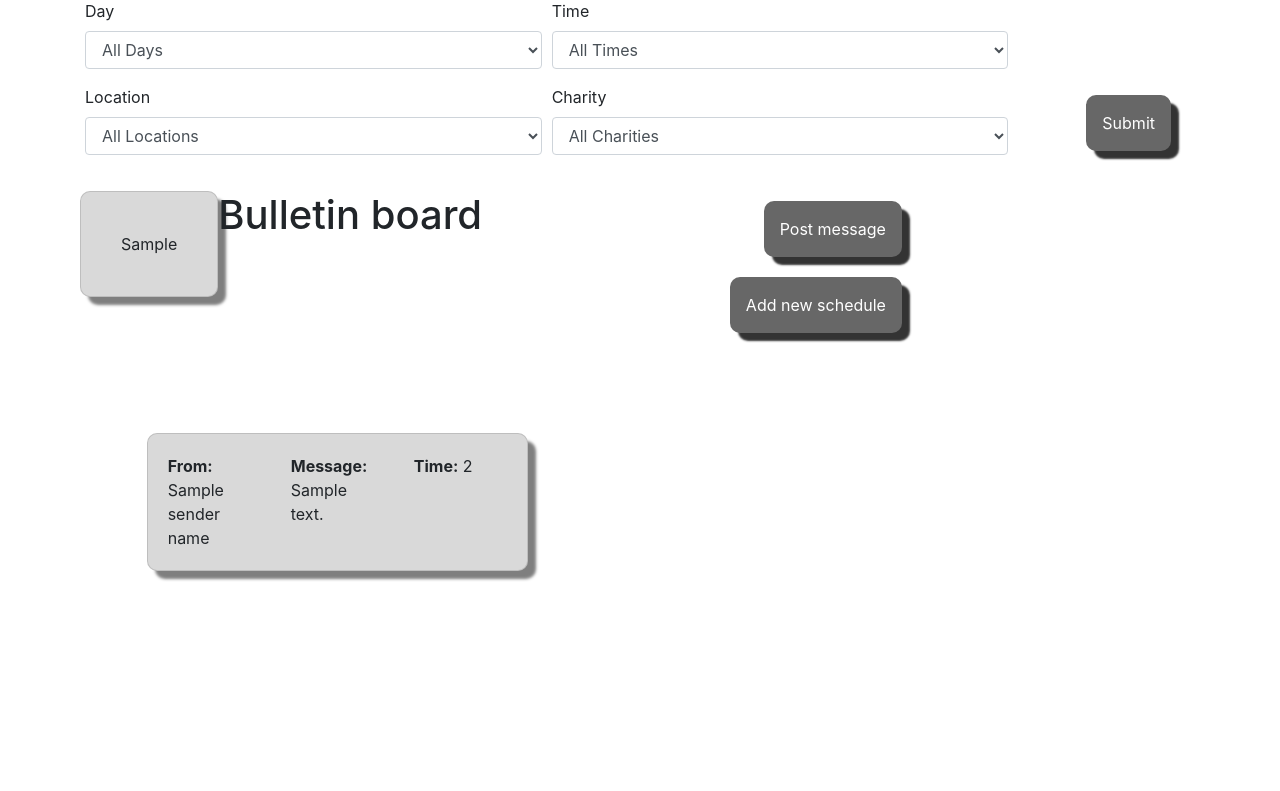
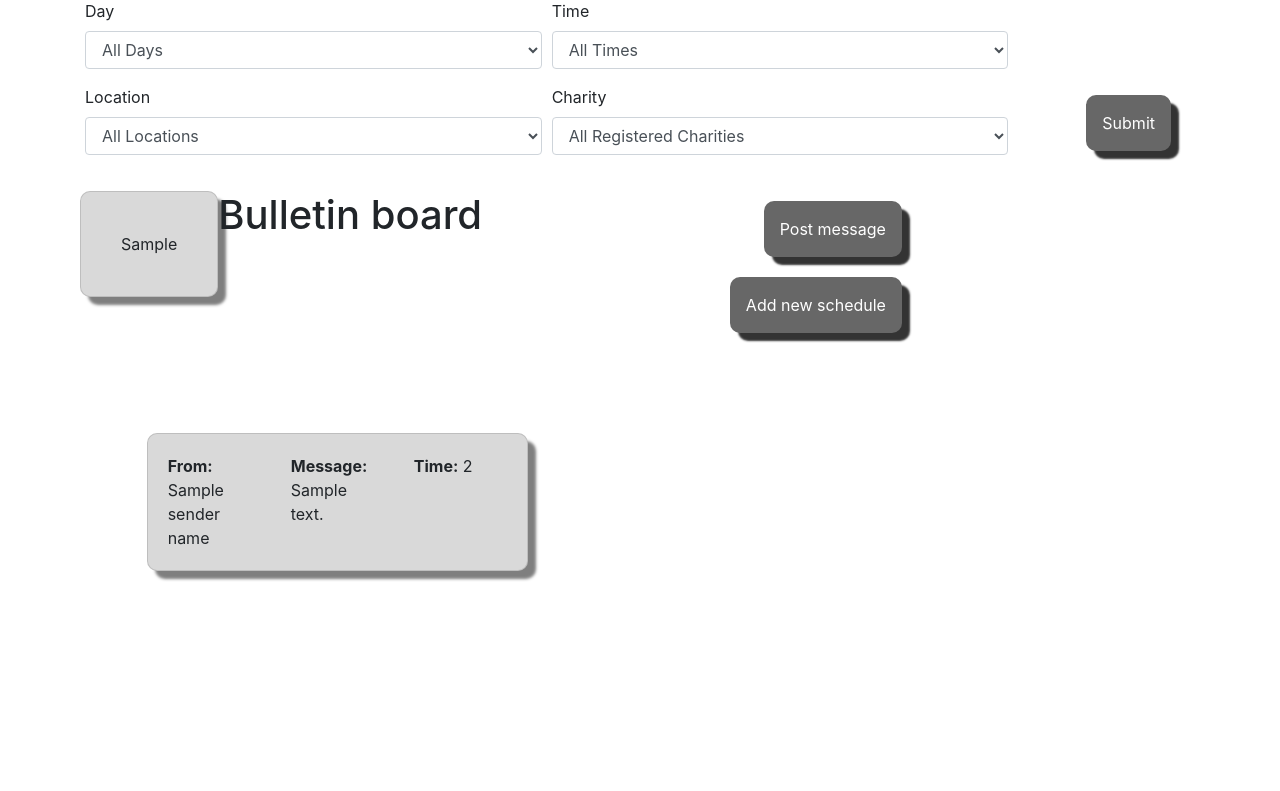
Before and after one commit to hgillesp12/charity_platform, a Flask app: template api/templates/main_page.html in a window 1280 px wide. Shown: the part 151-942 px from the top of the page. Run offline with Flask 3, Linux system fonts and the light colour scheme; the template is opened without the code that fills it: most values are stand-ins (such as "Sample title", 1, 10 or a date in 2020); some libraries are stand-ins or nearby versions.

Commit message:
one minor fix

```diff
--- a/api/templates/main_page.html
+++ b/api/templates/main_page.html
@@ -65,7 +65,7 @@
           <div class="form-group col-md-5">
             <label for="charity">Charity</label>
             <select class="form-control" id="charity" name="charity">
-              <option value="" {% if not selected_charity %}selected{% endif %}>All Charities</option>
+              <option value="" {% if not selected_charity %}selected{% endif %}>All Registered Charities</option>
               {% for charity in charities %}
               <option value="{{ charity }}" {% if selected_charity == charity %}selected{% endif %}>{{ charity }}</option>
               {% endfor %}
```
